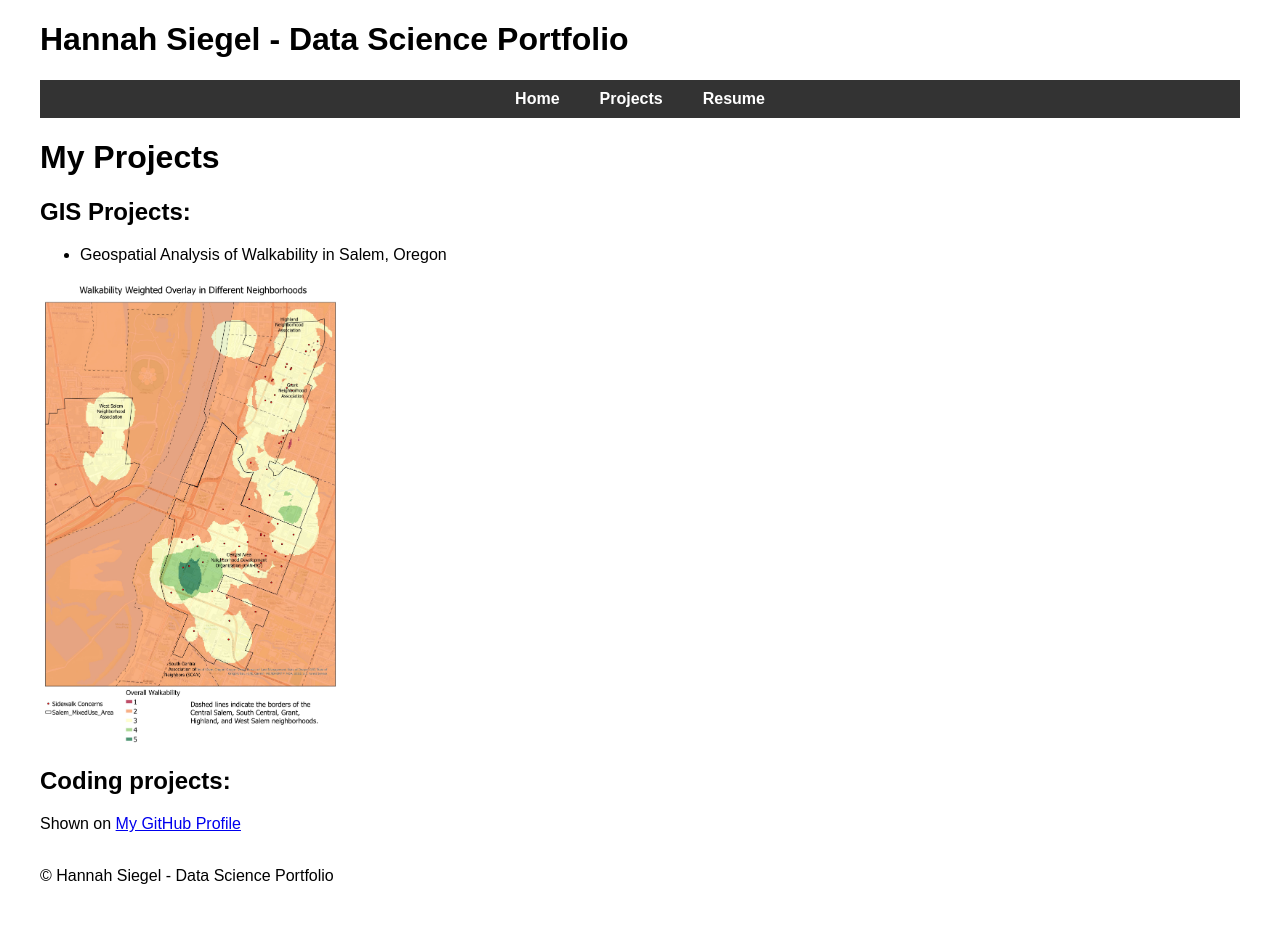
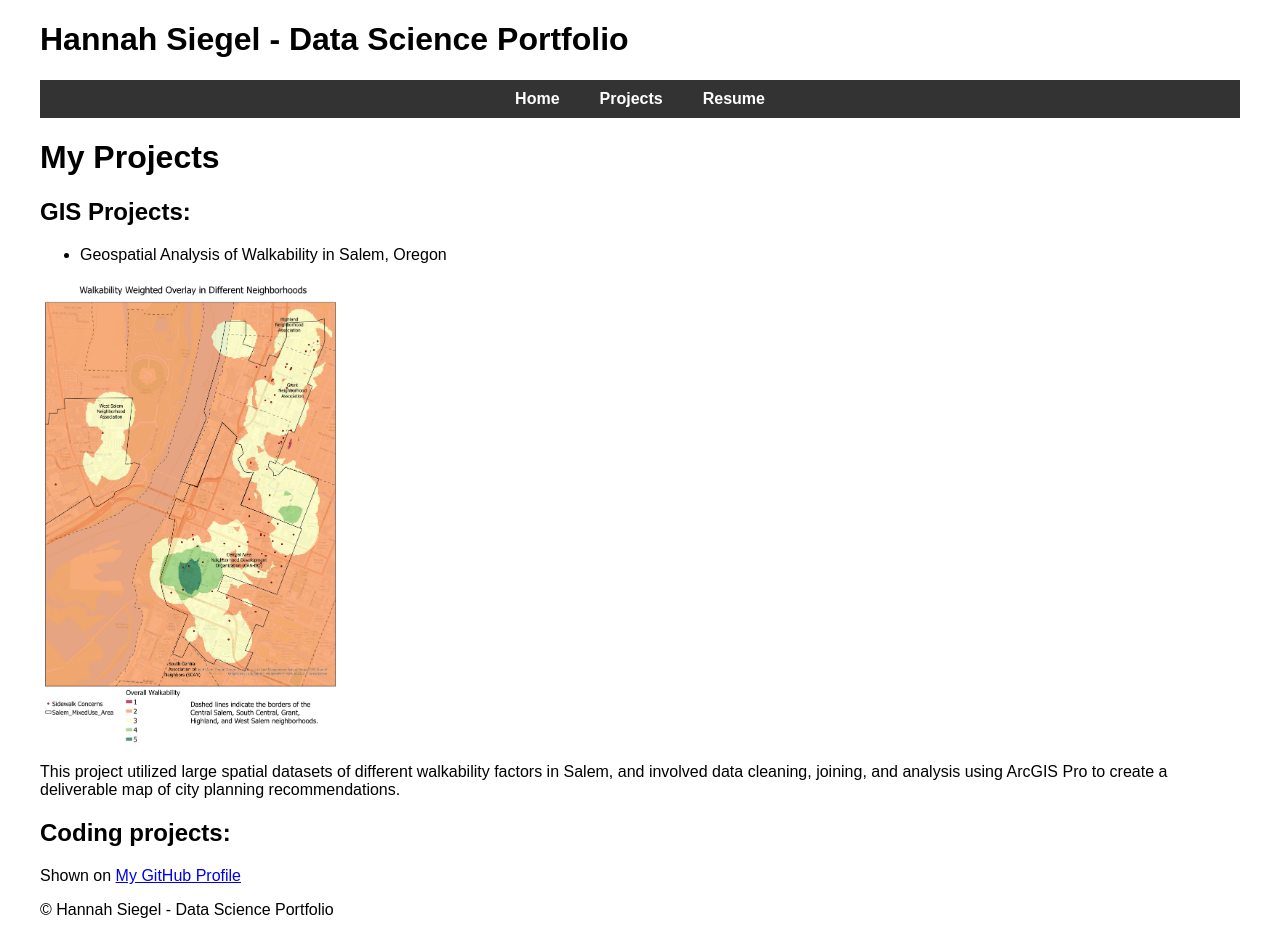
Before and after one commit to siegelhannah/portfolio, a Jekyll site: the page built from Projects.md, in a window 1280 px wide and 935 px high. Built offline with Jekyll 4.4.1, drawn with Linux system fonts in a browser that asks for light colours.

Commit message:
Update Projects.md

```diff
--- a/Projects.md
+++ b/Projects.md
@@ -11,12 +11,14 @@ permalink: /projects/
 - Geospatial Analysis of Walkability in Salem, Oregon
 
 <a href="{{ site.baseurl }}/assets/Salem_Final_Project.pdf">
-    <img src="{{ site.baseurl }}/assets/FinalMapNeighborhoodIssues.jpg" alt="GIS Map Project 1" style="width: 300px;">
+    <img src="{{ site.baseurl }}/assets/FinalMapNeighborhoodIssues.jpg" alt="Project 1 Image" style="width: 300px;">
 </a>
 <br>
+
+This project utilized large spatial datasets of different walkability factors in Salem, and involved data cleaning, joining, and analysis using ArcGIS Pro to create a deliverable map of city planning recommendations.
 
 
 ## Coding projects:
 
 Shown on [My GitHub Profile](https://github.com/siegelhannah)
-<br><br>
+<br>
```
